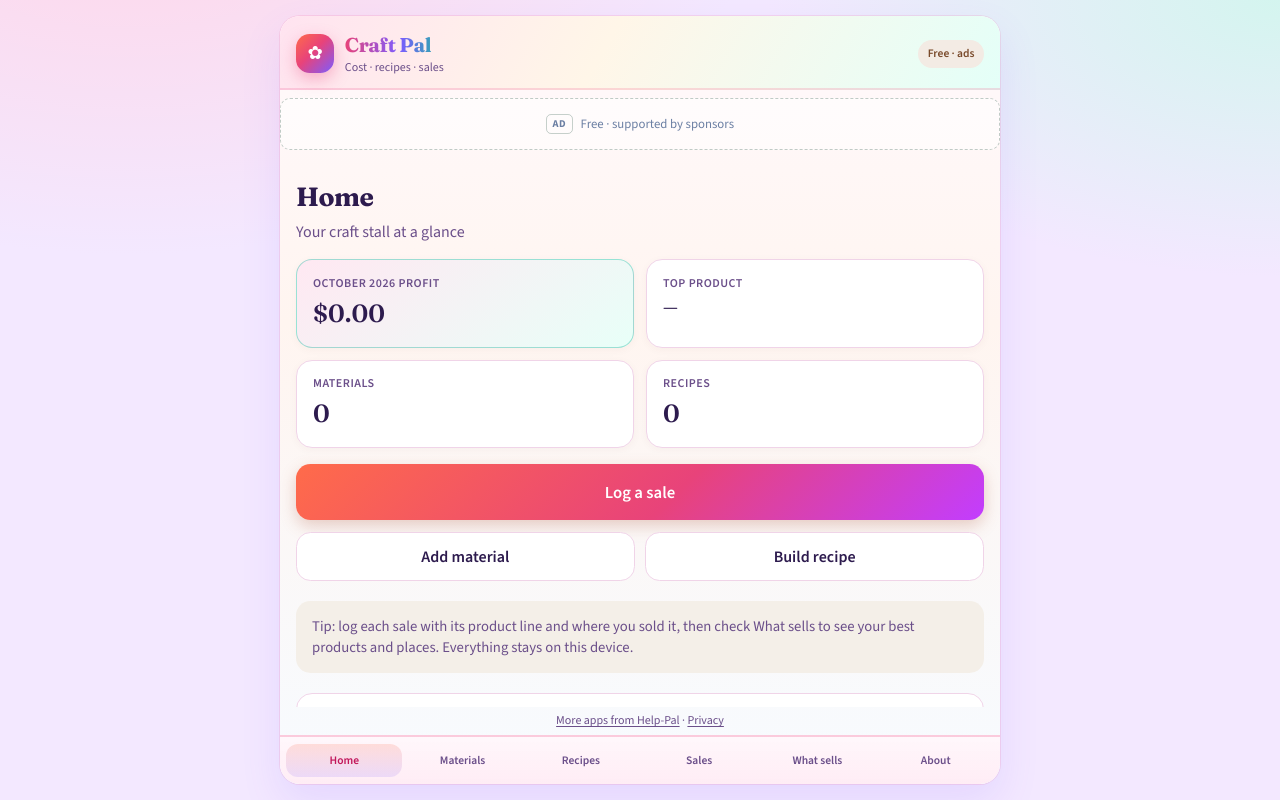
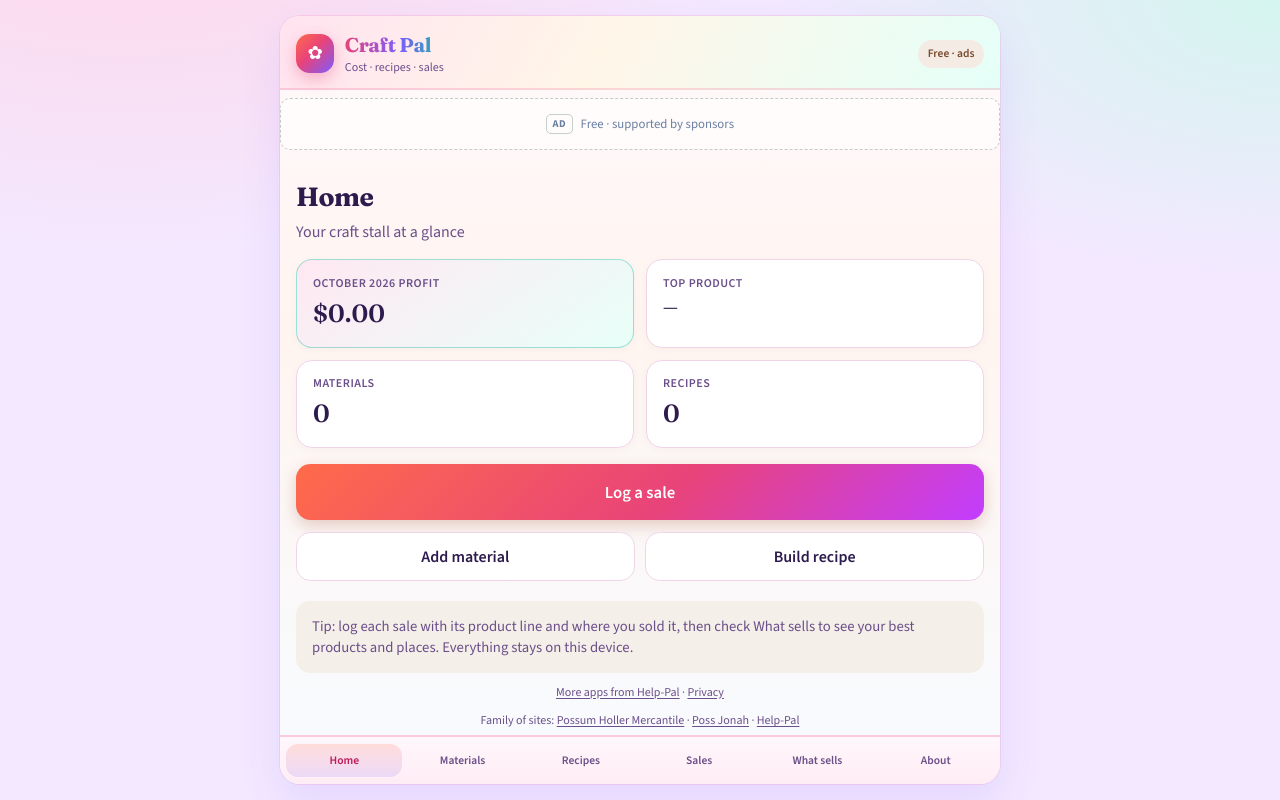
Before and after one commit to ashleyfarms/craft-pal, a React (Vite) app: page / in a window 1280 px wide. Shown: the top 800 px of the page. Built offline with nearby package versions, Linux system fonts and the light colour scheme.

Commit message:
Add a Family of sites footer row linking to the mercantile, Poss Jonah, and Help-Pal.

```diff
--- a/src/components/HelpPalLink.tsx
+++ b/src/components/HelpPalLink.tsx
@@ -7,7 +7,8 @@ type Props = {
 /** Subtle footer/about link back to the Help-Pal app collection. */
 export function HelpPalLink({ className = "" }: Props) {
   return (
-    <p className={className ? `help-pal-link ${className}` : "help-pal-link"}>
+    <>
+      <p className={className ? `help-pal-link ${className}` : "help-pal-link"}>
       <a
         href={HELP_PAL_COLLECTION_URL}
         target="_blank"
@@ -18,5 +19,14 @@ export function HelpPalLink({ className = "" }: Props) {
       {" · "}
       <a href="/privacy.html">Privacy</a>
     </p>
+      <p className={className ? `help-pal-link ${className}` : "help-pal-link"}>
+        Family of sites:{" "}
+      <a href="https://shop.possjonah.com/" target="_blank" rel="noopener noreferrer">Possum Holler Mercantile</a>
+      {" · "}
+      <a href="https://possjonah.com/" target="_blank" rel="noopener noreferrer">Poss Jonah</a>
+      {" · "}
+      <a href="https://help-pal-apps.com/" target="_blank" rel="noopener noreferrer">Help-Pal</a>
+      </p>
+    </>
   );
 }
```
